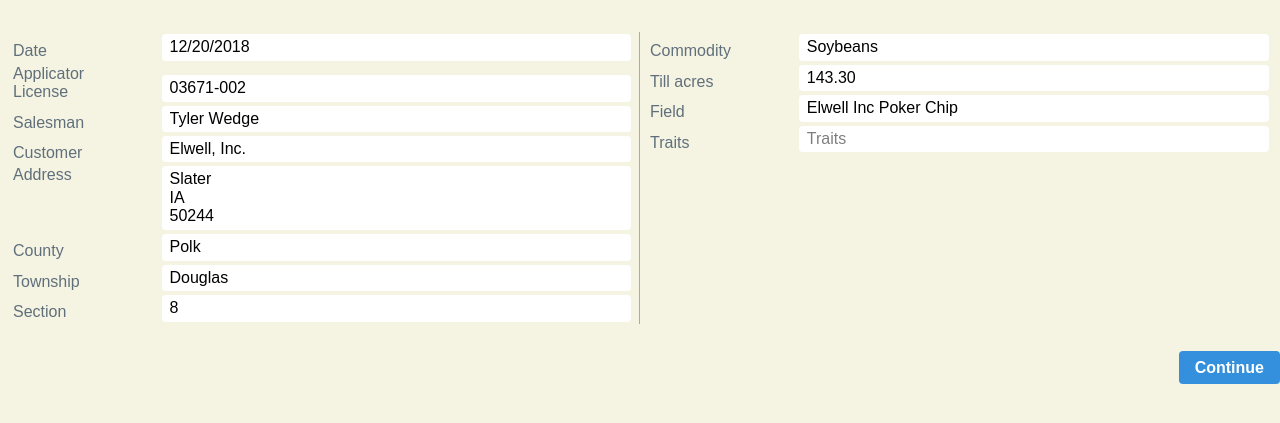
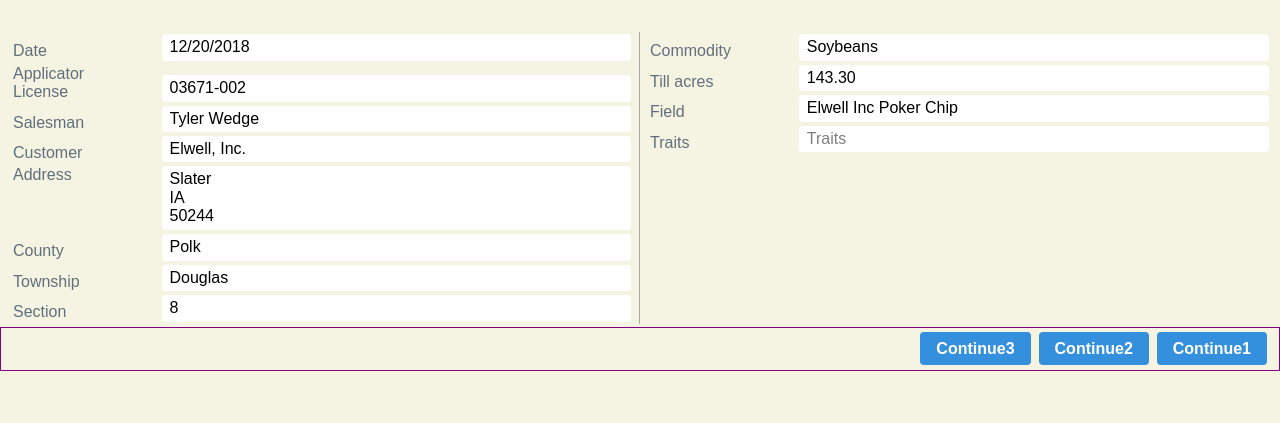
Before and after one commit to ASNA/tailwind-diddle, a plain HTML site: page customer2.html in a window 1280 px wide. Shown: the part 159-582 px from the top of the page. Drawn offline with nearby package versions, Linux system fonts and the light colour scheme; files that its build step writes are made by us from their sources.

Commit message:
work with buttons a little

```diff
--- a/customer2.html
+++ b/customer2.html
@@ -125,9 +125,17 @@
    </div>
 
     <!-- display: flex; flex: end (which is left justified); margin-left/right: -3; margin-bont: 6;-->
-    <div class="flex justify-end -mx-3 red-border" style="height: 3rem;padding-top: 2rem;">
-        <div class="px-3 red-borderx">
-            <a href="customer.html" class="anchor-btn anchor-btn-primary">Continue</a>
+    <div class="buttons-container p-3 flex justify-end" style="border: 1px purple solid">
+        <div class="pr-2">
+            <a href="customer.html" class="anchor-btn anchor-btn-primary">Continue3</a>
+        </div>
+
+        <div class="pr-2">
+            <a href="customer.html" class="anchor-btn anchor-btn-primary">Continue2</a>
+        </div>
+
+        <div class="">
+            <a href="customer.html" class="anchor-btn anchor-btn-primary">Continue1</a>
         </div>
     </div>
 
--- /dev/null
+++ b/index.css
@@ -0,0 +1,3 @@
+.buttons-container {
+
+}
```
